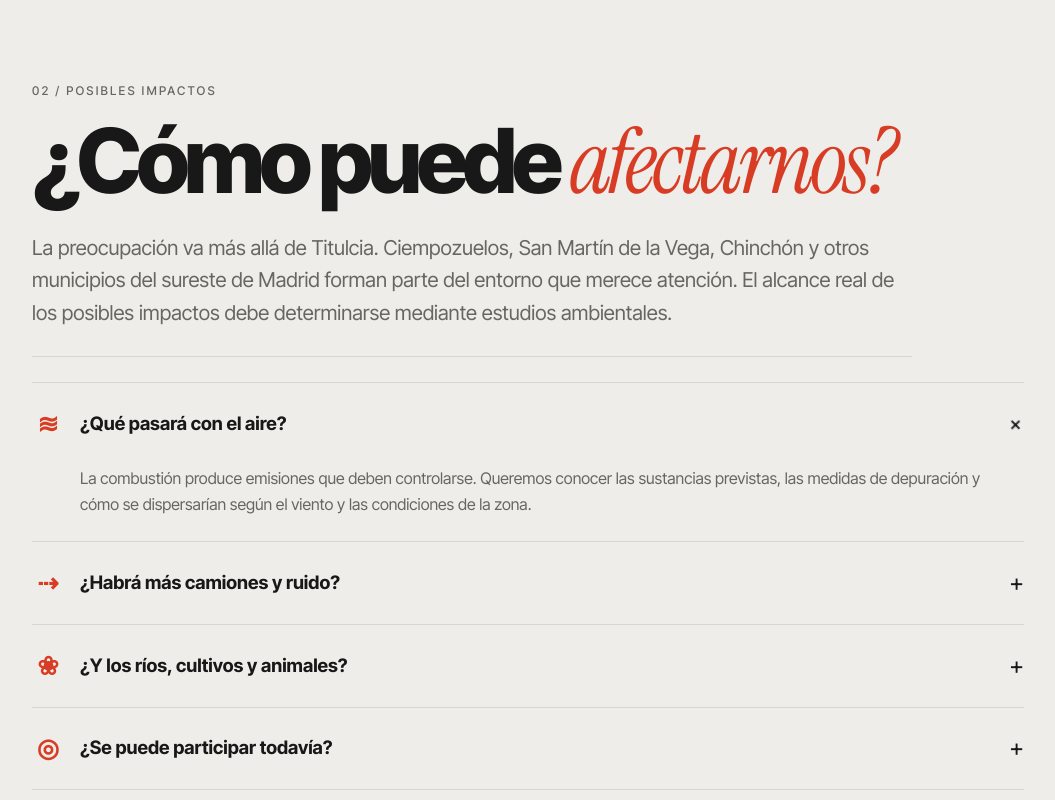
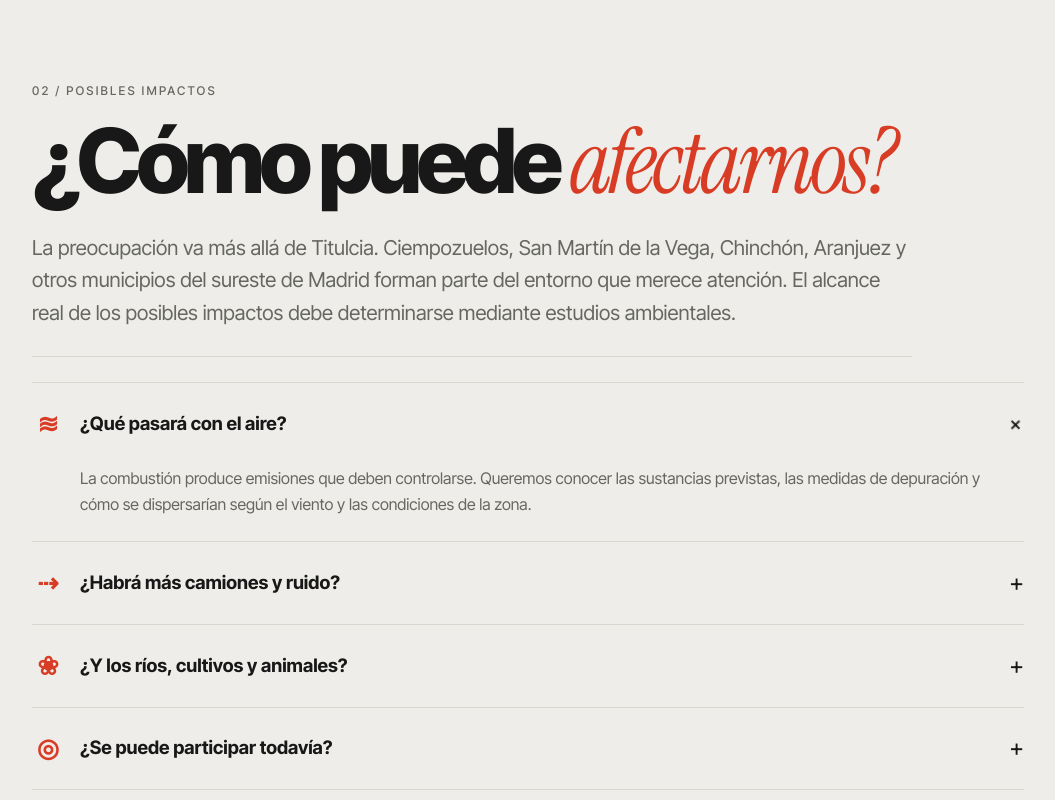
Before and after one commit to pablosierrasound-art/folio-template, a website: page folio/index.html in a window 1280 px wide. Shown: the part 2887-3687 px from the top of the page, without its empty margins (8-1063 px from the left). Drawn offline with nearby package versions, Linux system fonts and the light colour scheme.

Commit message:
Añadir Aranjuez a los municipios mencionados en posibles impactos

```diff
--- a/folio/index.html
+++ b/folio/index.html
@@ -817,7 +817,7 @@ z-index:4!important;
  </div>
  <p class="info-sources">Fuentes: <a href="https://www.comunidad.madrid/transparencia/solicitud-autorizacion-ambiental-integrada-y-estudio-impacto-ambiental-prezero-gestion-residuos-s" target="_blank" rel="noopener noreferrer">Expediente ambiental de la Comunidad de Madrid</a> · <a href="https://fravm.org/medio-ambiente/contaminacion-atmosferica/amplio-rechazo-ciudadano-contra-la-incineradora-de-residuos-de-titulcia/" target="_blank" rel="noopener noreferrer">FRAVM</a>. Datos y estado del procedimiento consultados en octubre de 2026.</p>
 </div></section>
-<section id="impacto" class="concerns-section" aria-labelledby="impacto-title"><div class="container-x"><div class="concerns-section-heading"><p class="eyebrow">02 / Posibles impactos</p><h2 id="impacto-title">¿Cómo puede <em class="section-serif text-accent">afectarnos?</em></h2><p>La preocupación va más allá de Titulcia. Ciempozuelos, San Martín de la Vega, Chinchón y otros municipios del sureste de Madrid forman parte del entorno que merece atención. El alcance real de los posibles impactos debe determinarse mediante estudios ambientales.</p></div> <div class="info-concerns"><div class="info-questions">
+<section id="impacto" class="concerns-section" aria-labelledby="impacto-title"><div class="container-x"><div class="concerns-section-heading"><p class="eyebrow">02 / Posibles impactos</p><h2 id="impacto-title">¿Cómo puede <em class="section-serif text-accent">afectarnos?</em></h2><p>La preocupación va más allá de Titulcia. Ciempozuelos, San Martín de la Vega, Chinchón, Aranjuez y otros municipios del sureste de Madrid forman parte del entorno que merece atención. El alcance real de los posibles impactos debe determinarse mediante estudios ambientales.</p></div> <div class="info-concerns"><div class="info-questions">
   <details class="info-question reveal" open><summary><span class="info-q-icon" aria-hidden="true">≋</span><span>¿Qué pasará con el aire?</span><span class="info-q-toggle" aria-hidden="true">+</span></summary><p>La combustión produce emisiones que deben controlarse. Queremos conocer las sustancias previstas, las medidas de depuración y cómo se dispersarían según el viento y las condiciones de la zona.</p></details>
   <details class="info-question reveal"><summary><span class="info-q-icon" aria-hidden="true">⇢</span><span>¿Habrá más camiones y ruido?</span><span class="info-q-toggle" aria-hidden="true">+</span></summary><p>La actividad requeriría transporte de residuos. Deben detallarse cuántos camiones circularían, por qué carreteras y en qué horarios, especialmente en la M-404.</p></details>
   <details class="info-question reveal"><summary><span class="info-q-icon" aria-hidden="true">❀</span><span>¿Y los ríos, cultivos y animales?</span><span class="info-q-toggle" aria-hidden="true">+</span></summary><p>La proximidad al entorno del Jarama y el Tajuña hace necesario estudiar posibles efectos sobre el agua, el suelo agrícola, las aves y los espacios protegidos. No deben darse por hechos sin una evaluación específica.</p></details>
```
